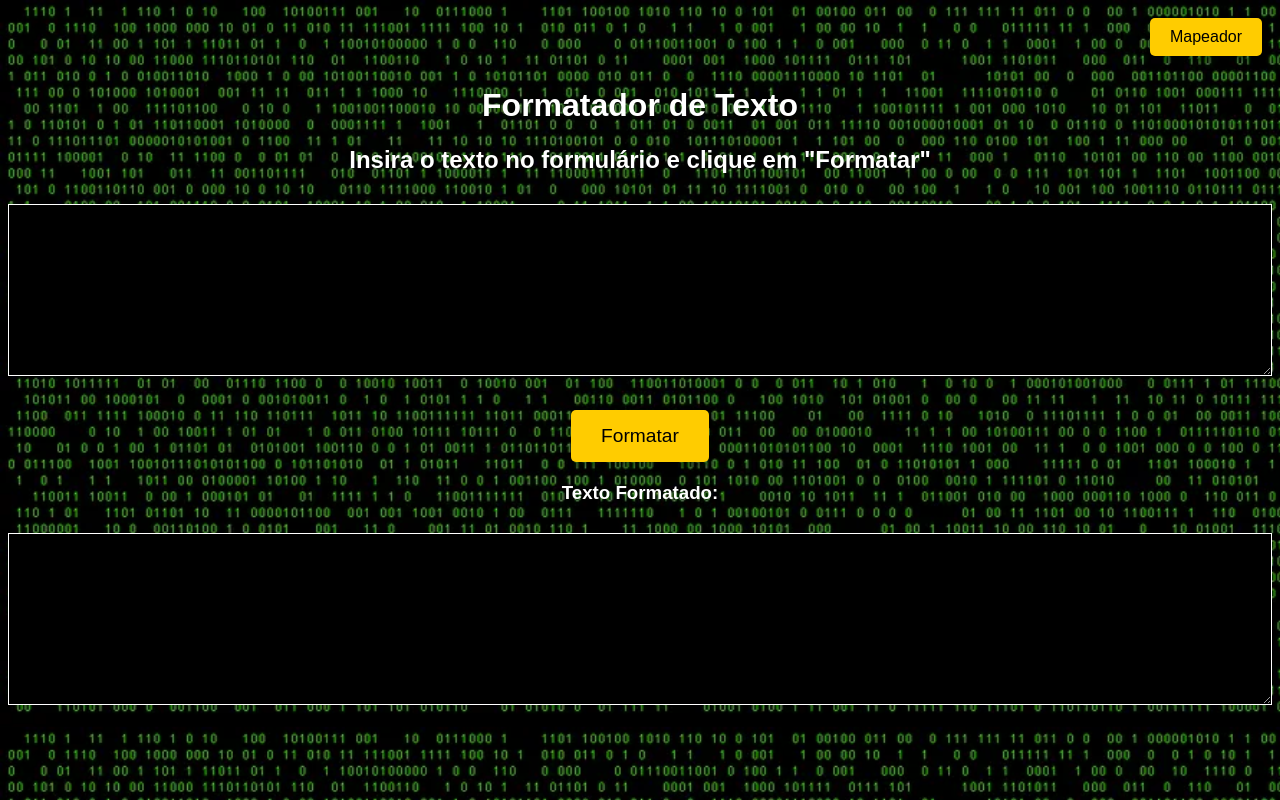
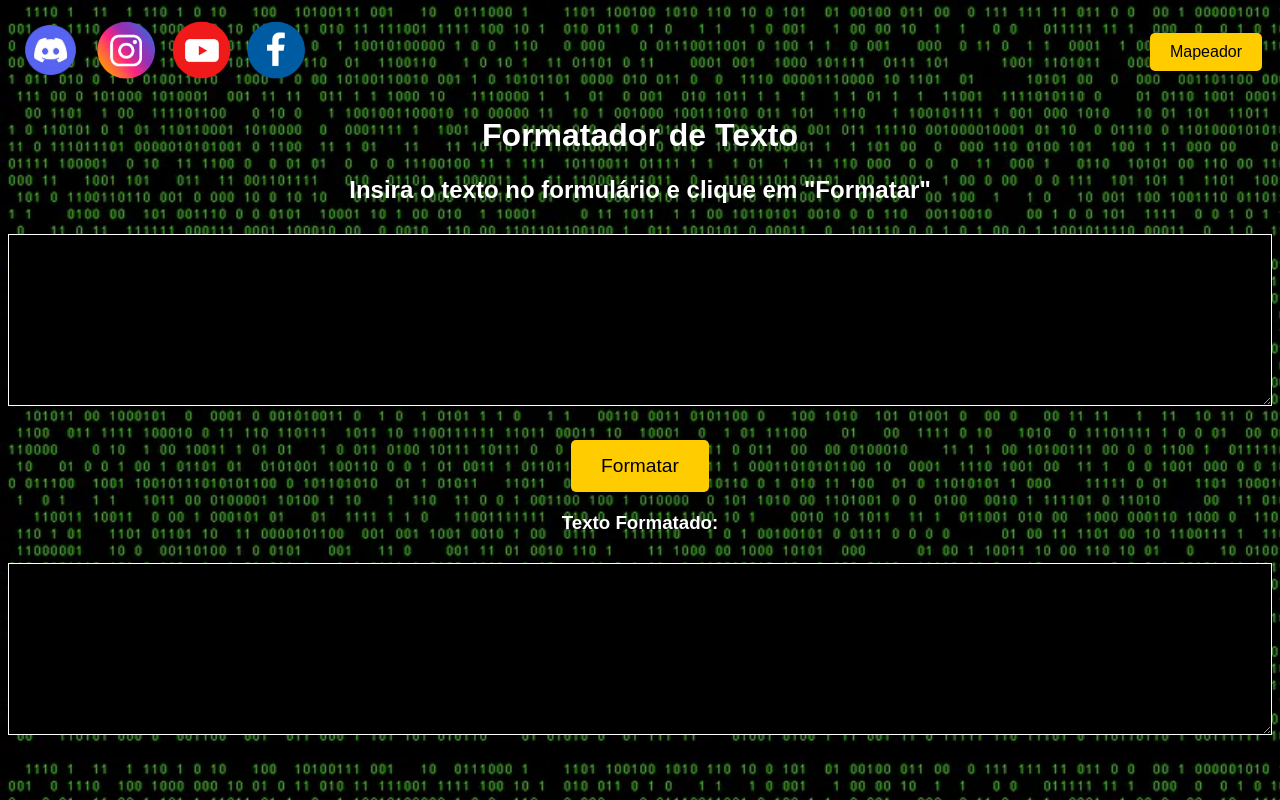
Before and after one commit to SniperCamper/mapeadorcacatal, a plain HTML site: page formatador.html in a window 1280 px wide. Drawn offline with Linux system fonts and the light colour scheme.

Commit message:
MAPEADOR CAÇATAL

```diff
--- a/formatador.html
+++ b/formatador.html
@@ -48,7 +48,8 @@
         .header {
             width: 100%;
             display: flex;
-            justify-content: flex-end;
+            justify-content: space-between;
+            align-items: center;
         }
 
         .header button {
@@ -67,17 +68,27 @@
         .header button:hover {
             background-color: #e6b800;
         }
+
+        .social-icons {
+            display: flex;
+            gap: 10px;
+            margin: 10px;
+        }
+
+        .social-icons a img {
+            width: 65px;
+            height: 64px;
+        }
     </style>
-    <script>
-        function formatText() {
-            var inputText = document.getElementById("inputText").value;
-            var formattedText = inputText.replace(/[^\w\s\u00C0-\u00FF]/gi, '');
-            document.getElementById("outputText").value = formattedText;
-        }
-    </script>
 </head>
 <body>
     <div class="header">
+        <div class="social-icons">
+            <a href="https://discord.gg/CQpxwqk2Ug" target="_blank"><img src="icons/discord.png" alt="Discord"></a>
+            <a href="https://www.instagram.com/mestrecacatal/" target="_blank"><img src="icons/insta.png" alt="Instagram"></a>
+            <a href="https://www.youtube.com/channel/UCjVt3SWdIQL7Ty5ITXgEqnA" target="_blank"><img src="icons/youtube.png" alt="YouTube"></a>
+            <a href="https://www.facebook.com/groups/1436355617246687" target="_blank"><img src="icons/facebook.png" alt="Facebook"></a>
+        </div>
         <button onclick="window.location.href='index.html'">Mapeador</button>
     </div>
     <h1 style="text-align: center;">Formatador de Texto</h1>
@@ -88,5 +99,13 @@
     </div>
     <h3>Texto Formatado:</h3>
     <textarea id="outputText" rows="10" cols="50" readonly></textarea>
+
+    <script>
+        function formatText() {
+            var inputText = document.getElementById("inputText").value;
+            var formattedText = inputText.replace(/[^\w\s\u00C0-\u00FF]/gi, '');
+            document.getElementById("outputText").value = formattedText;
+        }
+    </script>
 </body>
 </html>
```
Also changed, not shown: index.html (+16 -1 lines), icons/discord.png (added), icons/facebook.png (added), icons/insta.png (added), icons/youtube.png (added). Lines whose indentation alone changed are shown as unchanged.
